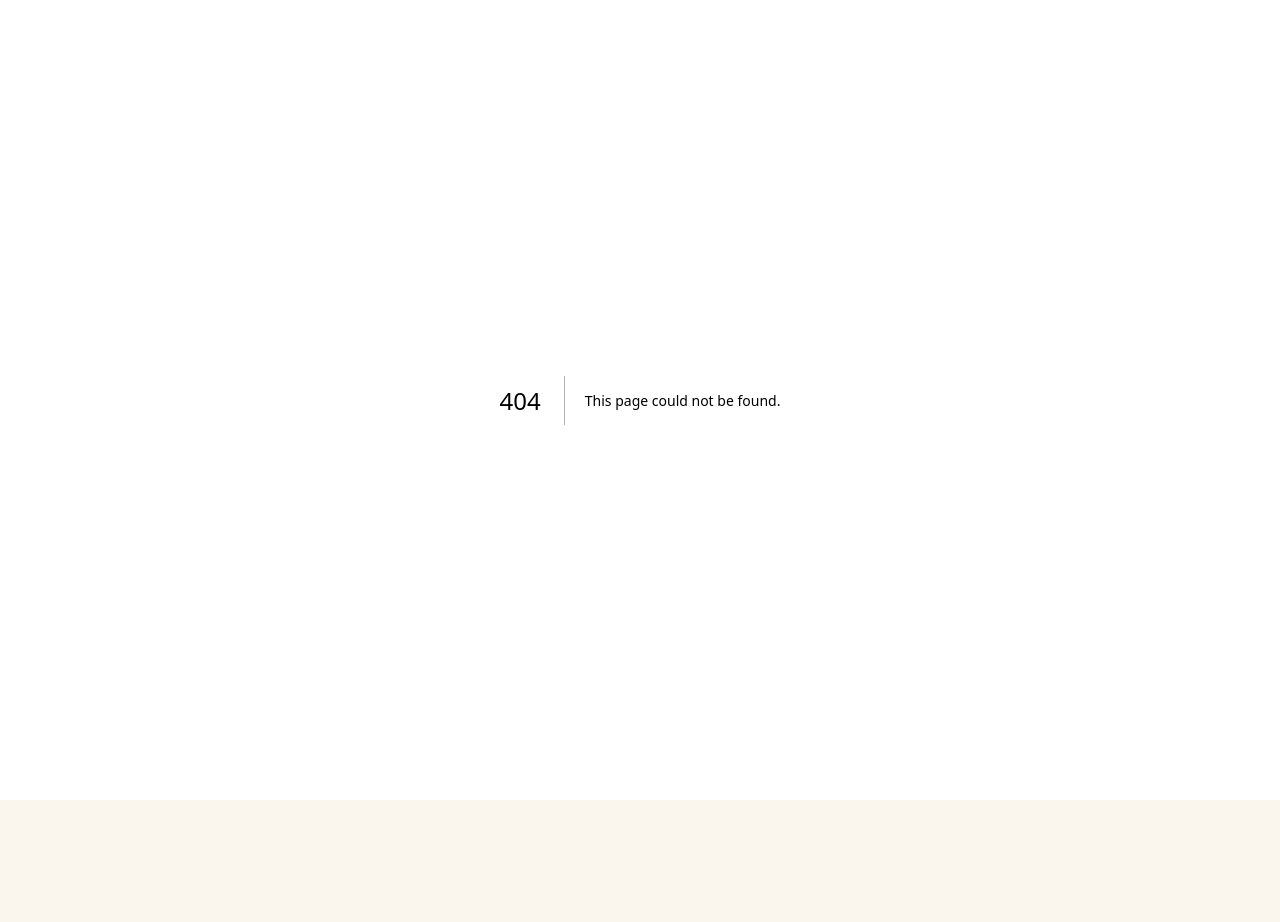
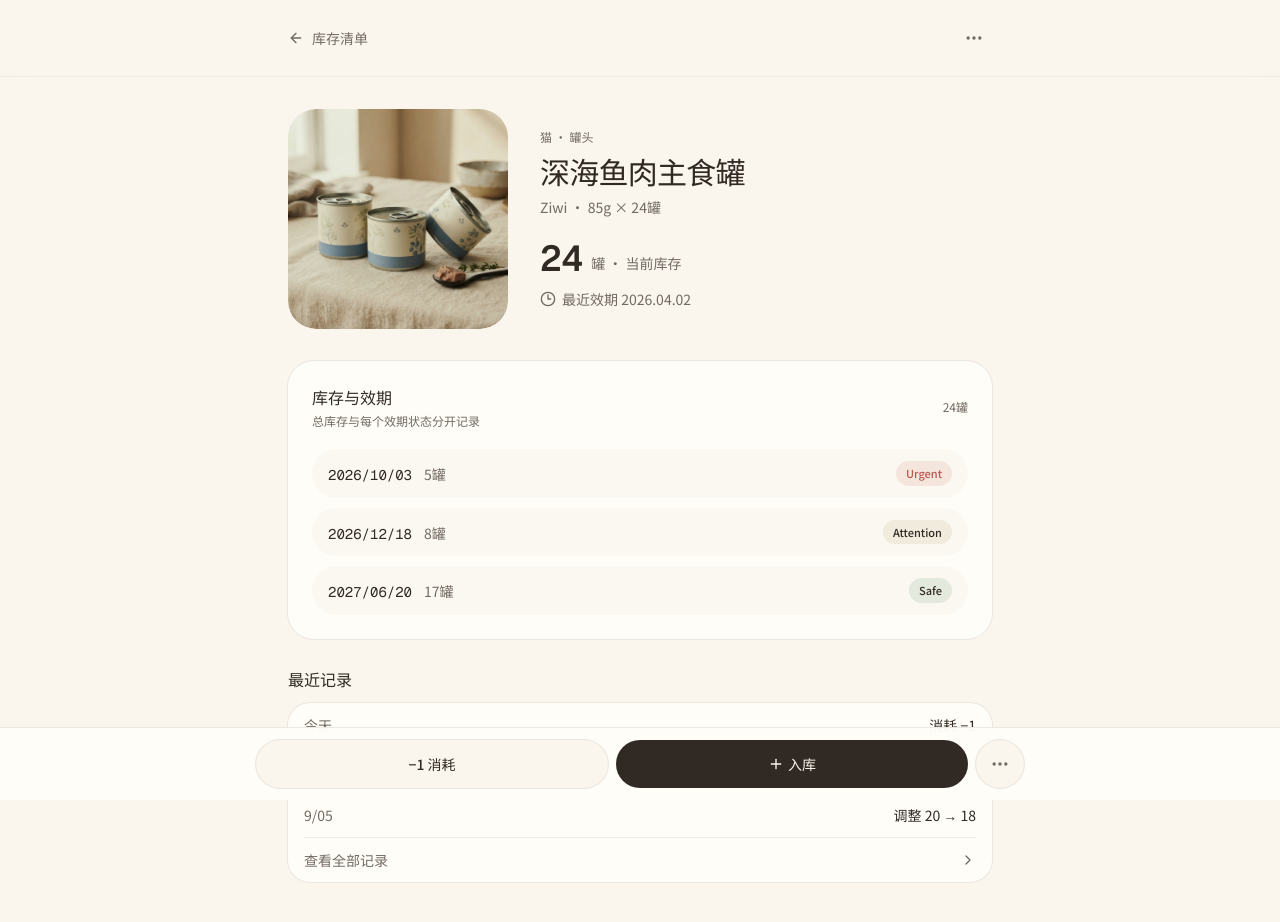
Before and after one commit to ivyliu-collab/mayo-and-bonnie, a Next.js app: page /inventory/product/1 in a window 1280 px wide. Before the commit this address had no page. Shown: the top 922 px of the page. Before the commit the page ends 800 px from the top, so only its background shows below. Built offline with nearby package versions, Linux system fonts and the light colour scheme.

Commit message:
feat: add new product detail page and update inventory product card navigation

```diff
--- /dev/null
+++ b/app/inventory/product/[id]/page.tsx
@@ -0,0 +1,6 @@
+import { ProductDetailScreen } from '@/components/inventory/product-detail-screen'
+
+export default async function ProductPage({ params }: { params: Promise<{ id: string }> }) {
+  const { id } = await params
+  return <ProductDetailScreen id={id} />
+}
--- a/components/inventory/inventory-screen.tsx
+++ b/components/inventory/inventory-screen.tsx
@@ -2,6 +2,7 @@
 
 import Link from 'next/link'
 import { useMemo, useState } from 'react'
+import { useRouter } from 'next/navigation'
 import { ArrowDownUp, Boxes, Check, ChevronRight, Clock3, Download, Filter, History, Home, MoreHorizontal, PackagePlus, Search } from 'lucide-react'
 import { inventoryProducts, type InventoryProduct, type InventorySection } from '@/lib/inventory-data'
 
@@ -93,9 +94,10 @@ export function InventoryScreen() {
 }
 
 function ProductCard({ product }: { product: InventoryProduct }) {
+  const router = useRouter()
   const expiryTone = product.expiryComposition?.urgent ? 'text-expired' : product.expiryComposition?.attention ? 'text-attention' : 'text-muted-foreground'
   const actionLabel = product.progress ? (product.progress < 40 ? '用完' : '开袋') : '−1'
-  return <article className="group flex gap-4 rounded-3xl bg-card p-3.5 ring-1 ring-border/60 transition-transform hover:-translate-y-0.5 md:items-center md:p-4">
+  return <article role="link" tabIndex={0} onClick={() => router.push(`/inventory/product/${product.id}`)} onKeyDown={(event) => { if (event.key === 'Enter' || event.key === ' ') { event.preventDefault(); router.push(`/inventory/product/${product.id}`) } }} className="group flex cursor-pointer gap-4 rounded-3xl bg-card p-3.5 ring-1 ring-border/60 transition-transform hover:-translate-y-0.5 md:items-center md:p-4">
     <div className={`flex size-24 shrink-0 items-center justify-center overflow-hidden rounded-2xl ${accents[product.accent]} sm:size-28 md:size-36`}><img src={product.image} alt={`${product.name} 包装`} className="size-full object-cover mix-blend-multiply" /></div>
     <div className="min-w-0 flex-1 py-0.5">
       <div className="flex items-start justify-between gap-2"><div><p className="text-[11px] uppercase tracking-[0.14em] text-muted-foreground">{product.section} · {product.category}</p><h3 className="mt-1 text-sm font-medium text-foreground md:text-base">{product.name}</h3></div><button type="button" aria-label={`${product.name} 更多操作`} className="text-muted-foreground/60 hover:text-foreground"><MoreHorizontal className="size-4" /></button></div>
--- /dev/null
+++ b/components/inventory/product-detail-screen.tsx
@@ -0,0 +1,49 @@
+'use client'
+
+import Link from 'next/link'
+import { useState } from 'react'
+import { ArrowLeft, ChevronRight, Clock3, MoreHorizontal, PackagePlus, Plus, X } from 'lucide-react'
+import { inventoryProducts } from '@/lib/inventory-data'
+
+type DetailProduct = (typeof inventoryProducts)[number] & {
+  brand: string
+  specification: string
+  openedDate?: string
+  expectedDays?: number
+  remaining?: number
+  history: string[]
+  expiryRows: { date: string; quantity: number; tone: 'urgent' | 'attention' | 'safe' }[]
+}
+
+const details: Record<string, DetailProduct> = {
+  'wet-food': { ...inventoryProducts[1], brand: 'Ziwi', specification: '85g × 24罐', history: ['今天 · 消耗 −1', '9/12 · 入库 +12', '9/05 · 调整 20 → 18'], expiryRows: [{ date: '2026/10/03', quantity: 5, tone: 'urgent' }, { date: '2026/12/18', quantity: 8, tone: 'attention' }, { date: '2027/06/20', quantity: 17, tone: 'safe' }] },
+  'cat-food': { ...inventoryProducts[0], name: 'Ziwi Peak Air-Dried', brand: 'Ziwi Peak', specification: '1kg · 风干猫粮', quantity: 3, unit: '包', statusLabel: '3包 · 1已开', openedDate: '2026/09/01', expectedDays: 30, remaining: 58, history: ['9/15 · 开袋', '9/01 · 入库 +2'], expiryRows: [{ date: '2027/04/16', quantity: 2, tone: 'safe' }] },
+}
+
+const toneClasses = { urgent: 'bg-expired/12 text-expired', attention: 'bg-attention/15 text-attention-foreground', safe: 'bg-safe/15 text-safe-foreground' }
+
+export function ProductDetailScreen({ id }: { id: string }) {
+  const product = details[id] ?? details['wet-food']
+  const [sheetOpen, setSheetOpen] = useState(false)
+  const isProgress = Boolean(product.progress)
+
+  return <div className="min-h-dvh bg-background pb-10">
+    <header className="border-b border-border/45 bg-background/75 backdrop-blur-md">
+      <div className="mx-auto flex max-w-3xl items-center justify-between px-4 py-4 md:px-8 md:py-5">
+        <Link href="/inventory" className="flex items-center gap-2 text-sm text-muted-foreground hover:text-foreground"><ArrowLeft className="size-4" />库存清单</Link>
+        <button type="button" aria-label="更多操作" onClick={() => setSheetOpen(true)} className="flex size-9 items-center justify-center rounded-full text-muted-foreground hover:bg-secondary"><MoreHorizontal className="size-5" /></button>
+      </div>
+    </header>
+    <main className="mx-auto max-w-3xl px-4 pb-24 pt-5 md:px-8 md:pt-8">
+      <section className="grid gap-5 md:grid-cols-[220px_1fr] md:items-center md:gap-8">
+        <div className={`flex aspect-square items-center justify-center overflow-hidden rounded-[28px] ${product.accent === 'lavender' ? 'bg-lavender/15' : product.accent === 'sage' ? 'bg-sage/15' : 'bg-slate-blue/15'}`}><img src={product.image} alt={`${product.name} 包装`} className="size-full object-cover mix-blend-multiply" /></div>
+        <div><p className="text-xs text-muted-foreground">{product.section} · {product.category}</p><h1 className="mt-2 text-2xl font-medium tracking-tight text-foreground md:text-3xl">{product.name}</h1><p className="mt-2 text-sm text-muted-foreground">{product.brand} · {product.specification}</p><div className="mt-6 flex items-end gap-2"><span className="font-mono text-4xl font-semibold leading-none text-foreground">{product.quantity}</span><span className="pb-1 text-sm text-muted-foreground">{product.unit} · 当前库存</span></div><p className="mt-3 flex items-center gap-1.5 text-sm text-muted-foreground"><Clock3 className="size-4" />最近效期 {product.expiry ?? '无需记录'}</p></div>
+      </section>
+      <section className="mt-8 rounded-[26px] bg-card p-5 ring-1 ring-border/60 md:p-6"><div className="flex items-center justify-between"><div><h2 className="text-base font-medium">库存与效期</h2><p className="mt-1 text-xs text-muted-foreground">总库存与每个效期状态分开记录</p></div><span className="text-xs text-muted-foreground">{product.quantity}{product.unit}</span></div><div className="mt-5 flex flex-col gap-2.5">{product.expiryRows.map((row) => <button type="button" key={row.date} onClick={() => setSheetOpen(true)} className="flex items-center justify-between rounded-2xl bg-background/60 px-4 py-3 text-left hover:bg-secondary"><span><span className="font-mono text-sm text-foreground">{row.date}</span><span className="ml-3 text-sm text-muted-foreground">{row.quantity}{product.unit}</span></span><span className={`rounded-full px-2.5 py-1 text-[11px] font-medium ${toneClasses[row.tone]}`}>{row.tone === 'urgent' ? 'Urgent' : row.tone === 'attention' ? 'Attention' : 'Safe'}</span></button>)}</div></section>
+      {isProgress && <section className="mt-4 rounded-[26px] bg-sage/10 p-5 ring-1 ring-sage/20 md:p-6"><div className="flex items-center justify-between"><div><h2 className="text-base font-medium">已开封状态</h2><p className="mt-1 text-xs text-muted-foreground">开袋于 {product.openedDate} · 预计使用 {product.expectedDays} 天</p></div><span className="font-mono text-xl font-semibold">{product.remaining}%</span></div><div className="mt-4 h-2 overflow-hidden rounded-full bg-card"><div className="h-full rounded-full bg-sage" style={{ width: `${product.remaining}%` }} /></div><p className="mt-2 text-xs text-muted-foreground">参考剩余进度 · 关联效期 {product.expiry}</p></section>}
+      <section className="mt-7"><h2 className="text-base font-medium">最近记录</h2><div className="mt-3 flex flex-col divide-y divide-border/50 rounded-[22px] bg-card px-4 ring-1 ring-border/60">{product.history.map((item) => <div key={item} className="flex items-center justify-between py-3 text-sm"><span className="text-muted-foreground">{item.split(' · ')[0]}</span><span className="text-foreground">{item.split(' · ')[1]}</span></div>)}<button type="button" className="flex items-center justify-between py-3 text-sm text-muted-foreground">查看全部记录<ChevronRight className="size-4" /></button></div></section>
+    </main>
+    <div className="fixed inset-x-0 bottom-0 z-20 border-t border-border/60 bg-card/92 px-4 pb-[calc(env(safe-area-inset-bottom)+12px)] pt-3 backdrop-blur-md"><div className="mx-auto flex max-w-3xl gap-2"><button type="button" className="flex-1 rounded-full bg-background py-3 text-sm font-medium ring-1 ring-border/70">{isProgress ? '用完' : '−1 消耗'}</button><Link href="/stock-in" className="flex flex-1 items-center justify-center gap-1 rounded-full bg-foreground py-3 text-sm font-medium text-background"><Plus className="size-4" />入库</Link><button type="button" onClick={() => setSheetOpen(true)} className="flex size-12 items-center justify-center rounded-full bg-background text-muted-foreground ring-1 ring-border/70" aria-label="More"><MoreHorizontal className="size-5" /></button></div></div>
+    {sheetOpen && <div className="fixed inset-0 z-40 flex items-end bg-foreground/15 p-3" onClick={() => setSheetOpen(false)}><div className="mx-auto w-full max-w-3xl rounded-[26px] bg-card p-5 shadow-xl" onClick={(event) => event.stopPropagation()}><div className="flex items-center justify-between"><h2 className="font-medium">快速操作</h2><button type="button" aria-label="关闭" onClick={() => setSheetOpen(false)}><X className="size-5 text-muted-foreground" /></button></div><div className="mt-4 grid gap-2"><button type="button" className="rounded-2xl bg-background py-3 text-sm text-left px-4">调整库存</button><button type="button" className="rounded-2xl bg-background py-3 text-sm text-left px-4">编辑商品信息</button></div></div></div>}
+  </div>
+}
```
